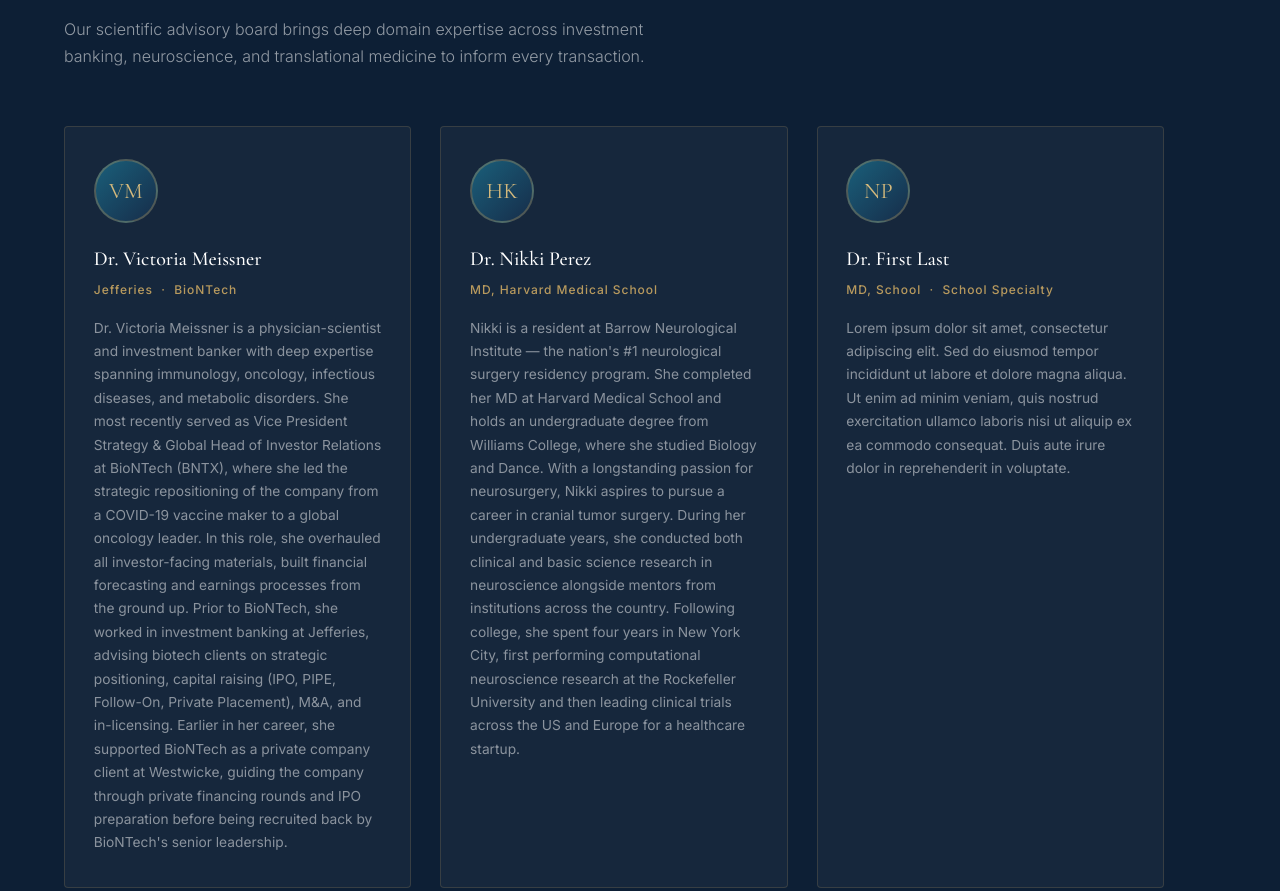
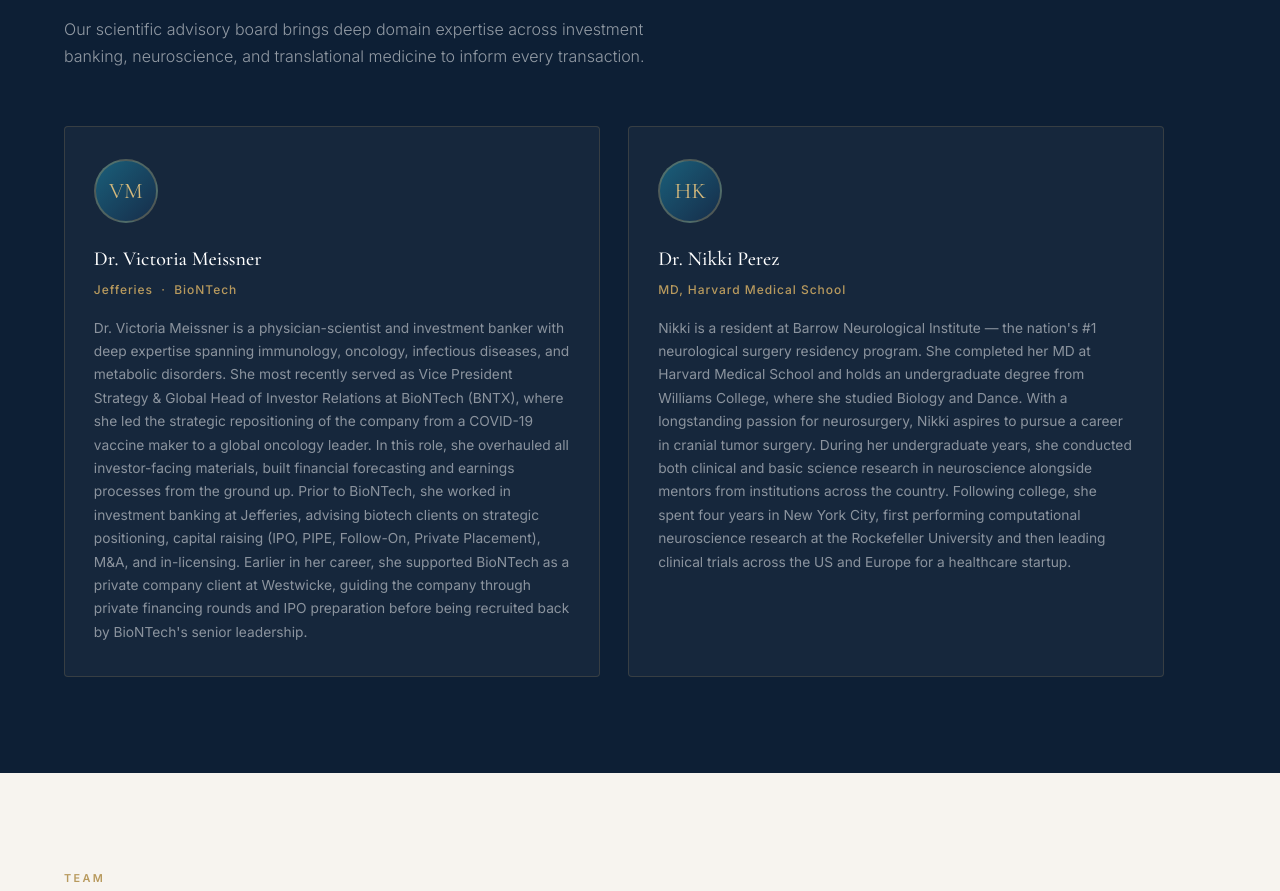
Before and after one commit to crescacap/website, a plain HTML site: page index.html in a window 1280 px wide. Shown: the part 2925-3816 px from the top of the page. Drawn offline with nearby package versions, Linux system fonts and the light colour scheme.

Commit message:
index.html

```diff
--- a/index.html
+++ b/index.html
@@ -700,13 +700,6 @@
       <p>Nikki is a resident at Barrow Neurological Institute — the nation's #1 neurological surgery residency program. She completed her MD at Harvard Medical School and holds an undergraduate degree from Williams College, where she studied Biology and Dance. With a longstanding passion for neurosurgery, Nikki aspires to pursue a career in cranial tumor surgery. During her undergraduate years, she conducted both clinical and basic science research in neuroscience alongside mentors from institutions across the country. Following college, she spent four years in New York City, first performing computational neuroscience research at the Rockefeller University and then leading clinical trials across the US and Europe for a healthcare startup.</p>
     </div>
 
-    <div class="advisor-card">
-      <div class="advisor-avatar"><span>NP</span></div>
-      <h3>Dr. First Last</h3>
-      <div class="cred">MD, School &nbsp;·&nbsp; School Specialty</div>
-      <p>Lorem ipsum dolor sit amet, consectetur adipiscing elit. Sed do eiusmod tempor incididunt ut labore et dolore magna aliqua. Ut enim ad minim veniam, quis nostrud exercitation ullamco laboris nisi ut aliquip ex ea commodo consequat. Duis aute irure dolor in reprehenderit in voluptate.</p>
-    </div>
-
   </div>
 </section>
 
```
